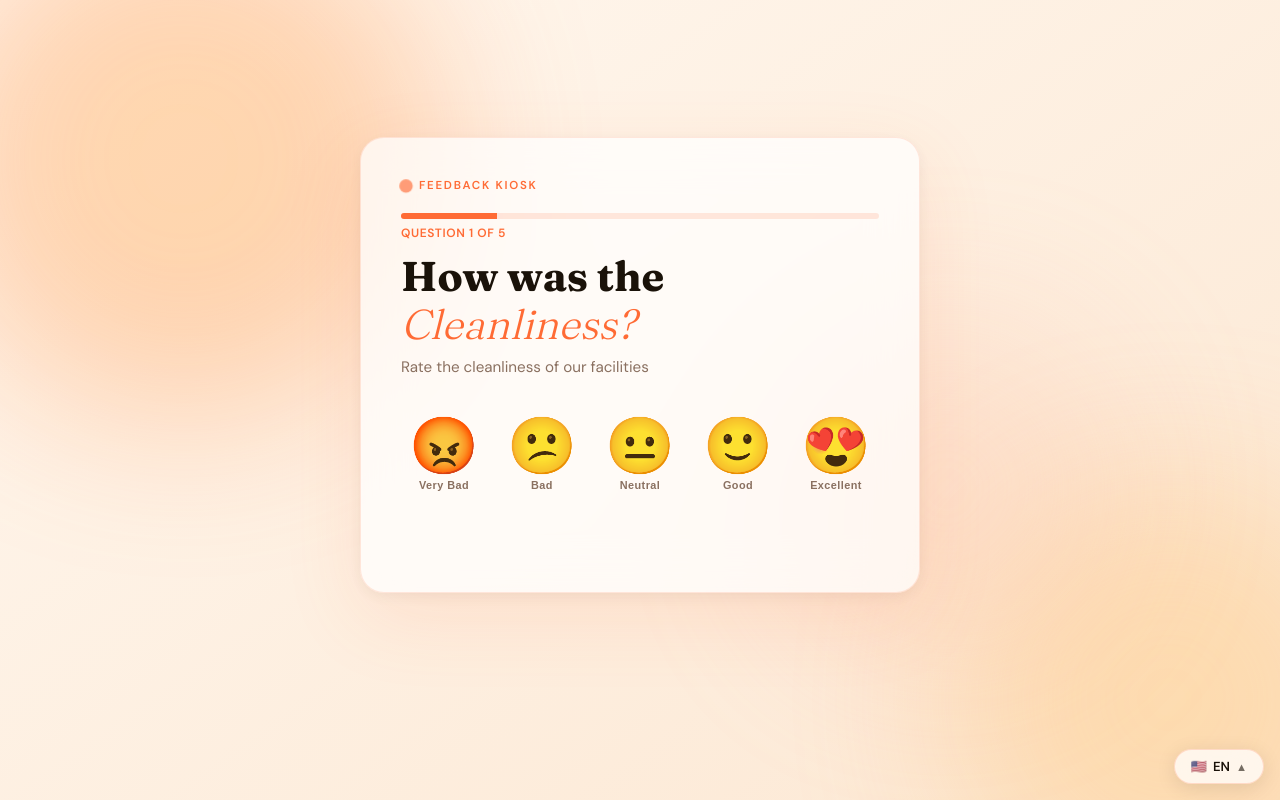
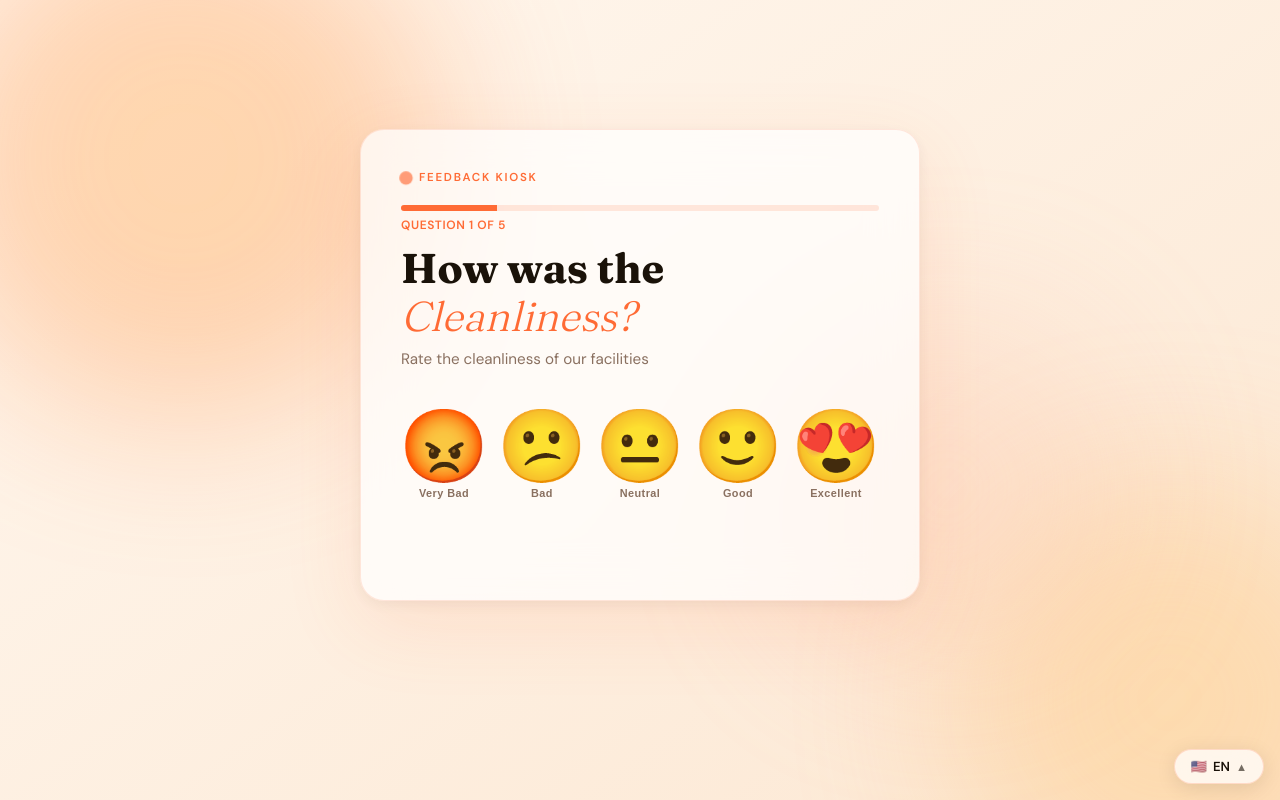
Before and after one commit to markkupunzalan/rating-kiosk, a PHP site: page /rating-kiosk/kiosk/kiosk.html in a window 1280 px wide. Run offline with PHP 8.4, Linux system fonts and the light colour scheme; data comes from the database, SQL or seed files in the repository.

Commit message:
emojis bigger 3.0 (cj)

```diff
--- a/kiosk/kiosk.css
+++ b/kiosk/kiosk.css
@@ -36,7 +36,7 @@
 
   /* Emoji size — fixed rem, NOT viewport-relative.
      Emojis only shrink when the card itself shrinks (breakpoints below). */
-  --emoji-size: 3.5rem;
+  --emoji-size: 4.5rem;
   /* Label size — fixed, stays readable at any viewport */
   --label-size: 0.68rem;
 }
```
